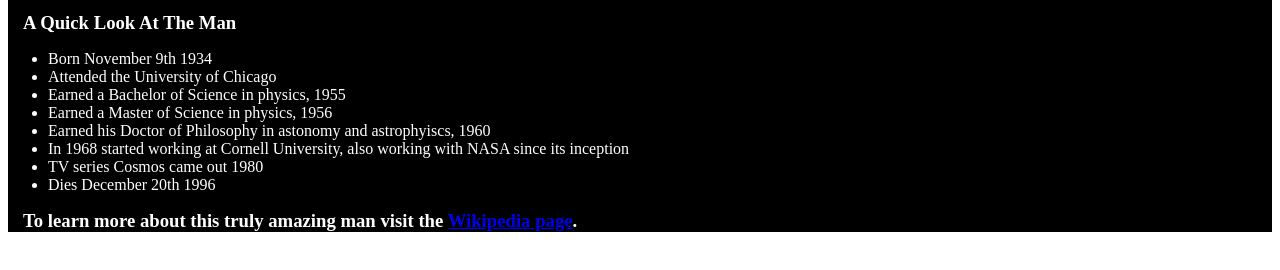
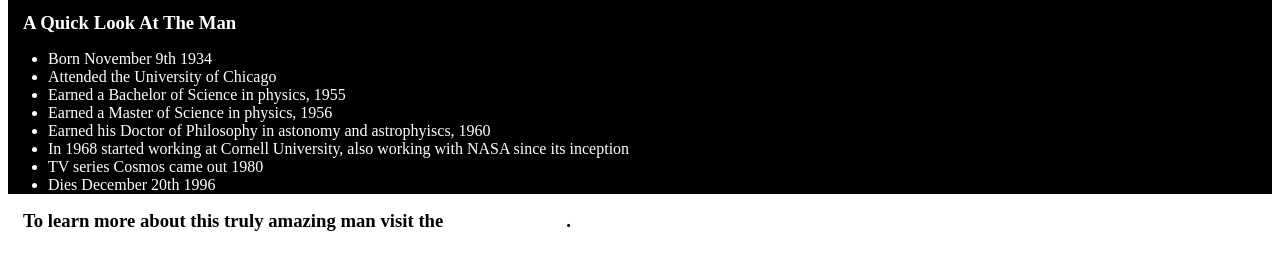
Before and after one commit to ARTolle85/Carl_Sagan, a plain HTML site: page index.html in a window 1280 px wide. Shown: the part 422-692 px from the top of the page. Drawn offline with Linux system fonts and the light colour scheme.

Commit message:
quick play around and put h3 in footer

```diff
--- a/index.html
+++ b/index.html
@@ -23,7 +23,9 @@
           <li>TV series Cosmos came out 1980</li>
           <li>Dies December 20th 1996</li>
         </ul>
-        <h3>To learn more about this truly amazing man visit the <a id="tribute-link" href="https://en.wikipedia.org/wiki/Carl_Sagan" target="_blank">Wikipedia page</a>.</h3>
       </section>
       </main>
+      <footer>
+        <h3 id="more-info-text">To learn more about this truly amazing man visit the <a id="tribute-link" href="https://en.wikipedia.org/wiki/Carl_Sagan" target="_blank">Wikipedia page</a>.</h3>
+      </footer>
     </body>
--- a/styles.css
+++ b/styles.css
@@ -17,3 +17,10 @@ p {
 h3 {
   margin: 15px;
 }
+#tribute-link {
+  color: #ffffff;
+  font-style: italic;
+}
+#more-info-test {
+  Font-size: 0.75em;
+}
```
